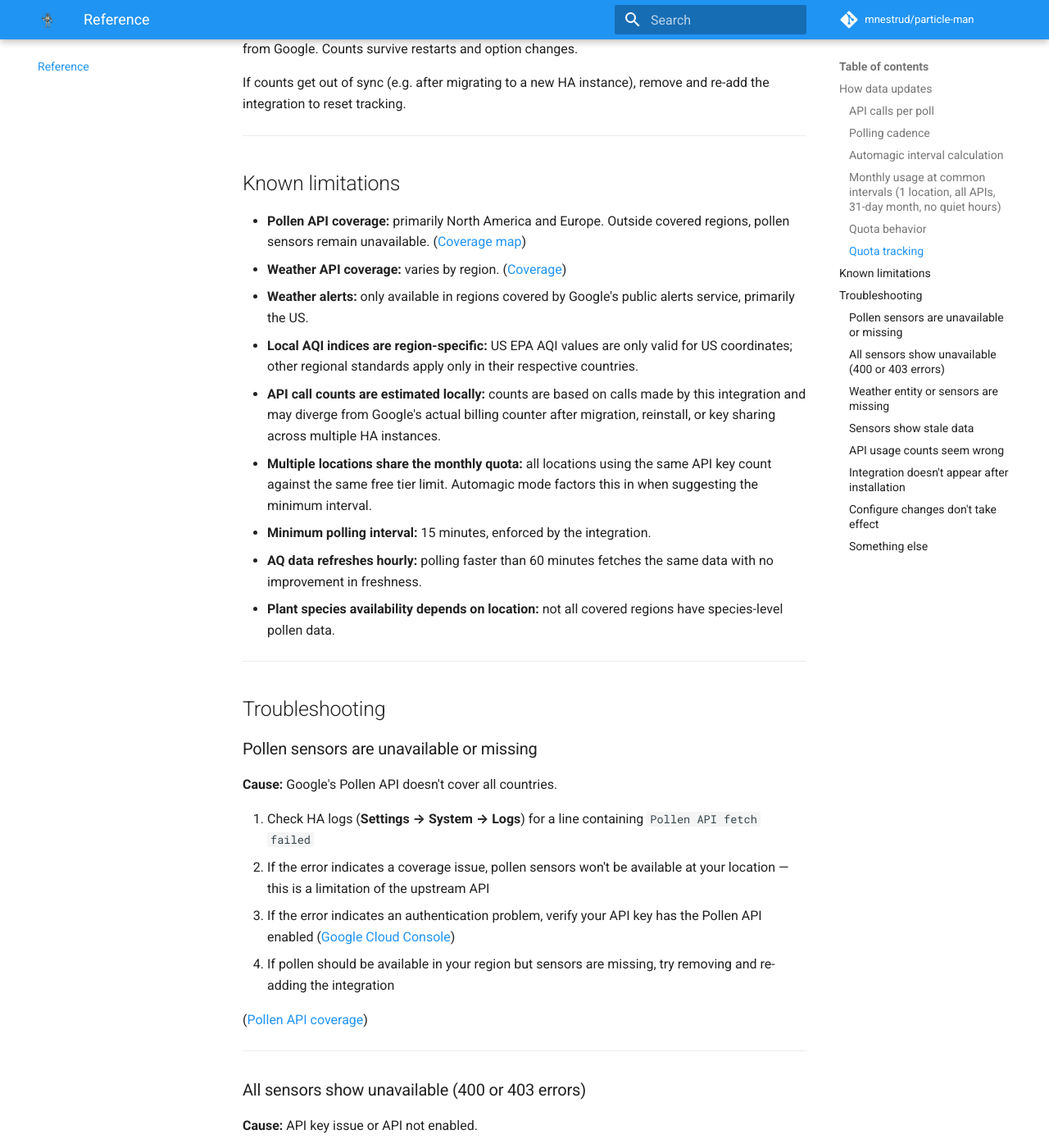
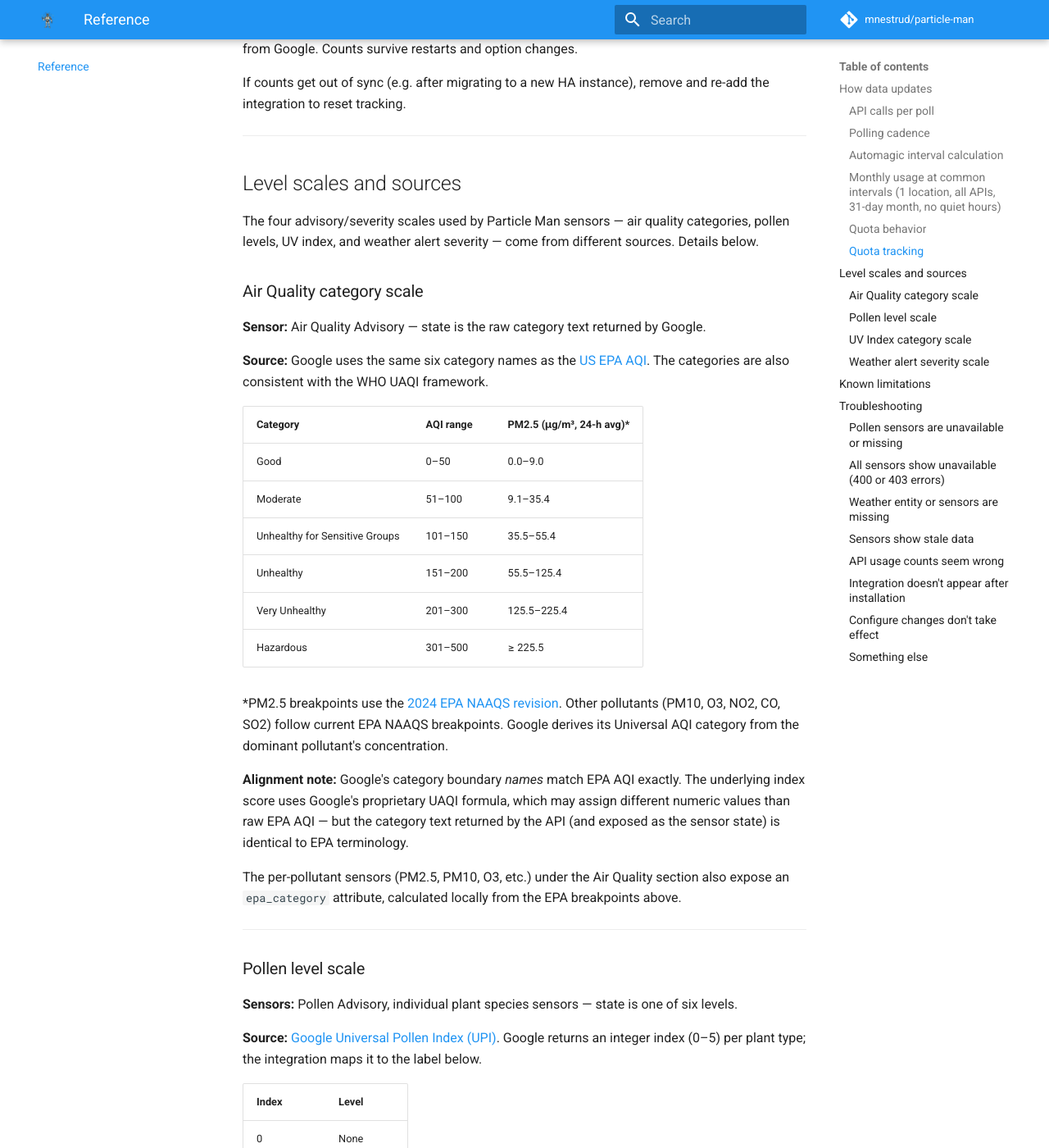
Before and after one commit to mnestrud/particle-man, an MkDocs documentation site: the page built from docs/reference.md, in a window 1280 px wide and 1400 px high, scrolled down 2627 px. Shown: the whole window at 82% size. Built offline with MkDocs 1.6.1 and Material for MkDocs 9.7.7, drawn with Linux system fonts in a browser that asks for light colours; comment, search, counter and statistics services are not loaded; some of the changed text lies outside the part shown.

Commit message:
refactor: replace 4-level AQ advisory with direct 6-level EPA/Google category
The Air Quality Advisory sensor state is now the raw 6-level category
string from Google (Good / Moderate / Unhealthy for Sensitive Groups /
Unhealthy / Very Unhealthy / Hazardous), removing the simplified 4-level
mapping that collapsed distinct severity levels. The redundant `category`
attribute is also removed from the sensor's extra_state_attributes since
it was identical to the state. Documents all four level scales (AQ, pollen,
UV index, weather alert severity) with sources and breakpoints in reference.md.

Co-Authored-By: Claude Sonnet 4.6 <noreply@anthropic.com>

```diff
--- a/docs/reference.md
+++ b/docs/reference.md
@@ -89,6 +89,87 @@ When an API reaches its monthly limit, Particle Man pauses **only that API**. Ot
 Particle Man tracks API calls locally using HA's persistent storage — it does not pull usage data from Google. Counts survive restarts and option changes.
 
 If counts get out of sync (e.g. after migrating to a new HA instance), remove and re-add the integration to reset tracking.
+
+---
+
+## Level scales and sources
+
+The four advisory/severity scales used by Particle Man sensors — air quality categories, pollen levels, UV index, and weather alert severity — come from different sources. Details below.
+
+### Air Quality category scale
+
+**Sensor:** Air Quality Advisory — state is the raw category text returned by Google.
+
+**Source:** Google uses the same six category names as the [US EPA AQI](https://www.airnow.gov/aqi/aqi-basics/). The categories are also consistent with the WHO UAQI framework.
+
+| Category | AQI range | PM2.5 (μg/m³, 24-h avg)* |
+|---|---|---|
+| Good | 0–50 | 0.0–9.0 |
+| Moderate | 51–100 | 9.1–35.4 |
+| Unhealthy for Sensitive Groups | 101–150 | 35.5–55.4 |
+| Unhealthy | 151–200 | 55.5–125.4 |
+| Very Unhealthy | 201–300 | 125.5–225.4 |
+| Hazardous | 301–500 | ≥ 225.5 |
+
+*PM2.5 breakpoints use the [2024 EPA NAAQS revision](https://www.epa.gov/criteria-air-pollutants/naaqs-table). Other pollutants (PM10, O3, NO2, CO, SO2) follow current EPA NAAQS breakpoints. Google derives its Universal AQI category from the dominant pollutant's concentration.
+
+**Alignment note:** Google's category boundary *names* match EPA AQI exactly. The underlying index score uses Google's proprietary UAQI formula, which may assign different numeric values than raw EPA AQI — but the category text returned by the API (and exposed as the sensor state) is identical to EPA terminology.
+
+The per-pollutant sensors (PM2.5, PM10, O3, etc.) under the Air Quality section also expose an `epa_category` attribute, calculated locally from the EPA breakpoints above.
+
+---
+
+### Pollen level scale
+
+**Sensors:** Pollen Advisory, individual plant species sensors — state is one of six levels.
+
+**Source:** [Google Universal Pollen Index (UPI)](https://developers.google.com/maps/documentation/pollen/pollen-index). Google returns an integer index (0–5) per plant type; the integration maps it to the label below.
+
+| Index | Level |
+|---|---|
+| 0 | None |
+| 1 | Very Low |
+| 2 | Low |
+| 3 | Moderate |
+| 4 | High |
+| 5 | Very High |
+
+Google does not publish fixed concentration thresholds for the UPI levels — the index is calculated from a proprietary model combining pollen concentration models, historical data, and regional plant phenology.
+
+---
+
+### UV Index category scale
+
+**Sensor:** UV Index Category — state is calculated locally from the raw UV index value returned by the Weather API.
+
+**Source:** [WHO Global Solar UV Index](https://www.who.int/news-room/questions-and-answers/item/radiation-the-ultraviolet-(uv)-index), adopted by WMO, UNEP, and national health agencies worldwide.
+
+| Category | UV Index |
+|---|---|
+| Low | 0–2 |
+| Moderate | 3–5 |
+| High | 6–7 |
+| Very High | 8–10 |
+| Extreme | 11+ |
+
+The raw UV index value is available as the `uv_index` attribute on the UV Index Category sensor, and also directly on the weather entity.
+
+---
+
+### Weather alert severity scale
+
+**Sensor:** Alert Highest Severity — state is one of four levels.
+
+**Source:** [Google Public Alerts](https://developers.google.com/maps/documentation/weather/get-public-alerts), which aggregates alerts from government meteorological agencies (e.g., NWS in the US). Severity is returned directly by the API.
+
+| Severity | Meaning |
+|---|---|
+| MINOR | Minimal or no known threat |
+| MODERATE | Possible threat to life or property |
+| SEVERE | Significant threat to life or property |
+| EXTREME | Extraordinary threat to life or property |
+
+`None` is the state when no active alerts are present.
 
 ---
 
```
Also changed, not shown: 4 other files.
